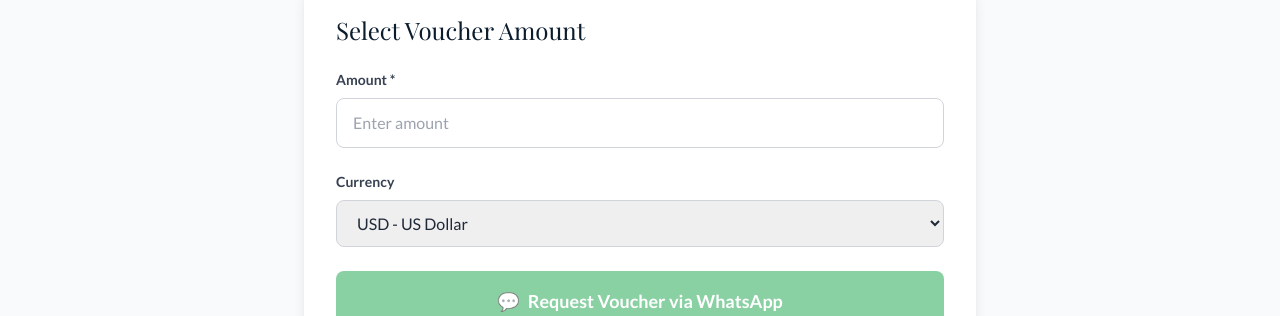
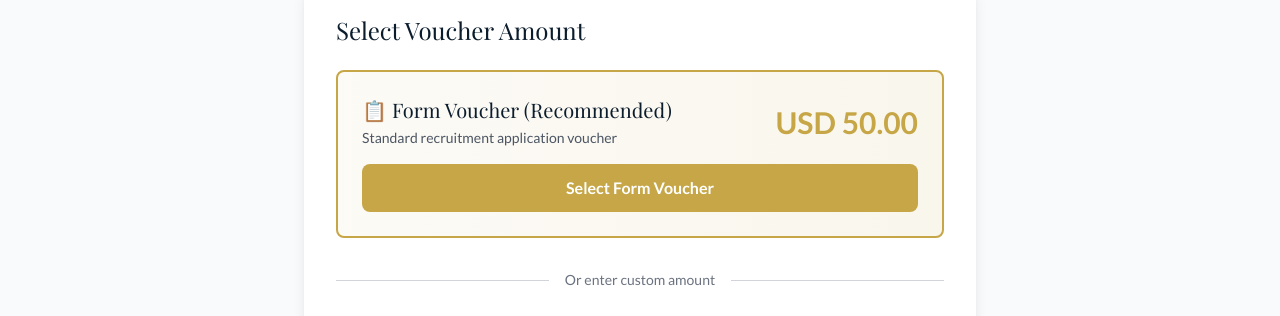
Before and after one commit to g3834713-boop/mason, a Next.js app: page /buy-voucher in a window 1280 px wide. Shown: the part 628-944 px from the top of the page. Built offline with nearby package versions, Linux system fonts and the light colour scheme; no server answers; the database is empty; a web font is replaced by a local one.

Commit message:
Add Form Voucher price management feature - Admin can now set/update Form Voucher price in Settings - Buy Voucher page displays preset Form Voucher option - Price updates automatically when admin changes it

```diff
--- a/app/api/admin/whatsapp-config/route.ts
+++ b/app/api/admin/whatsapp-config/route.ts
@@ -11,12 +11,18 @@ export async function GET() {
     const config = await WhatsAppConfig.findOne().sort({ updatedAt: -1 });
 
     if (config) {
-      return NextResponse.json({ phoneNumber: config.phoneNumber }, { status: 200 });
+      return NextResponse.json({
+        phoneNumber: config.phoneNumber,
+        formVoucherPrice: config.formVoucherPrice || 50,
+        formVoucherCurrency: config.formVoucherCurrency || 'USD'
+      }, { status: 200 });
     }
 
     // Default fallback
     return NextResponse.json({
-      phoneNumber: process.env.WHATSAPP_BUSINESS_NUMBER || '1234567890'
+      phoneNumber: process.env.WHATSAPP_BUSINESS_NUMBER || '1234567890',
+      formVoucherPrice: 50,
+      formVoucherCurrency: 'USD'
     }, { status: 200 });
   } catch (error) {
     console.error('Error fetching WhatsApp config:', error);
@@ -40,22 +46,32 @@ export async function POST(request: Request) {
       return NextResponse.json({ error: 'Forbidden' }, { status: 403 });
     }
 
-    const { phoneNumber } = await request.json();
+    const { phoneNumber, formVoucherPrice, formVoucherCurrency } = await request.json();
 
     if (!phoneNumber) {
       return NextResponse.json({ error: 'Phone number is required' }, { status: 400 });
     }
 
+    const updateData: any = {
+      phoneNumber,
+      updatedBy: decoded.userId,
+    };
+
+    // Only update Form Voucher price/currency if provided
+    if (formVoucherPrice !== undefined) {
+      updateData.formVoucherPrice = parseFloat(formVoucherPrice);
+    }
+    if (formVoucherCurrency !== undefined) {
+      updateData.formVoucherCurrency = formVoucherCurrency;
+    }
+
     // Delete old config and create new one (keep only latest)
     await WhatsAppConfig.deleteMany({});
-    await WhatsAppConfig.create({
-      phoneNumber,
-      updatedBy: decoded.userId,
-    });
+    await WhatsAppConfig.create(updateData);
 
     return NextResponse.json({
       success: true,
-      message: 'WhatsApp configuration updated successfully'
+      message: 'Configuration updated successfully'
     }, { status: 200 });
   } catch (error) {
     console.error('Error updating WhatsApp config:', error);
--- a/app/buy-voucher/page.tsx
+++ b/app/buy-voucher/page.tsx
@@ -11,6 +11,8 @@ export default function BuyVoucherPage() {
   const [amount, setAmount] = useState('');
   const [currency, setCurrency] = useState('USD');
   const [whatsappNumber, setWhatsappNumber] = useState('');
+  const [formVoucherPrice, setFormVoucherPrice] = useState(50);
+  const [formVoucherCurrency, setFormVoucherCurrency] = useState('USD');
   const [loading, setLoading] = useState(true);
 
   useEffect(() => {
@@ -23,12 +25,19 @@ export default function BuyVoucherPage() {
       if (response.ok) {
         const data = await response.json();
         setWhatsappNumber(data.phoneNumber || '1234567890');
+        setFormVoucherPrice(data.formVoucherPrice || 50);
+        setFormVoucherCurrency(data.formVoucherCurrency || 'USD');
       }
     } catch (error) {
       console.error('Error fetching WhatsApp config:', error);
     } finally {
       setLoading(false);
     }
+  };
+
+  const handleSelectFormVoucher = () => {
+    setAmount(formVoucherPrice.toString());
+    setCurrency(formVoucherCurrency);
   };
 
   const handleBuyVoucher = async () => {
@@ -110,6 +119,36 @@ export default function BuyVoucherPage() {
           <div className="bg-white rounded-lg shadow-lg p-8">
             <h2 className="font-heading text-2xl text-navy mb-6">Select Voucher Amount</h2>
 
+            {/* Form Voucher Preset */}
+            <div className="mb-8 p-6 border-2 border-gold rounded-lg bg-gradient-to-r from-gold/5 to-gold/10">
+              <div className="flex items-center justify-between mb-4">
+                <div>
+                  <h3 className="font-heading text-xl text-navy mb-1">📋 Form Voucher (Recommended)</h3>
+                  <p className="text-sm text-gray-600">Standard recruitment application voucher</p>
+                </div>
+                <div className="text-right">
+                  <div className="text-3xl font-bold text-gold">
+                    {formVoucherCurrency} {formVoucherPrice.toFixed(2)}
+                  </div>
+                </div>
+              </div>
+              <button
+                onClick={handleSelectFormVoucher}
+                className="w-full py-3 bg-gold text-white font-bold rounded-lg hover:bg-gold/90 transition"
+              >
+                Select Form Voucher
+              </button>
+            </div>
+
+            <div className="relative mb-6">
+              <div className="absolute inset-0 flex items-center">
+                <div className="w-full border-t border-gray-300"></div>
+              </div>
+              <div className="relative flex justify-center text-sm">
+                <span className="px-4 bg-white text-gray-500">Or enter custom amount</span>
+              </div>
+            </div>
+
             <div className="space-y-6">
               <div>
                 <label className="block text-sm font-semibold text-gray-700 mb-2">
--- a/app/unruly-business/page.tsx
+++ b/app/unruly-business/page.tsx
@@ -41,6 +41,8 @@ export default function AdminDashboard() {
   // WhatsApp Settings
   const [whatsappPhoneNumber, setWhatsappPhoneNumber] = useState('');
   const [whatsappMessage, setWhatsappMessage] = useState('');
+  const [formVoucherPrice, setFormVoucherPrice] = useState('50');
+  const [formVoucherCurrency, setFormVoucherCurrency] = useState('USD');
 
   // Document upload states
   const [selectedUserId, setSelectedUserId] = useState('');
@@ -102,6 +104,8 @@ export default function AdminDashboard() {
       if (response.ok) {
         const data = await response.json();
         setWhatsappPhoneNumber(data.phoneNumber);
+        setFormVoucherPrice(data.formVoucherPrice?.toString() || '50');
+        setFormVoucherCurrency(data.formVoucherCurrency || 'USD');
       }
     } catch (error) {
       console.error('Error fetching WhatsApp settings:', error);
@@ -453,18 +457,22 @@ export default function AdminDashboard() {
         method: 'POST',
         headers: { 'Content-Type': 'application/json' },
           credentials: 'include',
-        body: JSON.stringify({ phoneNumber: whatsappPhoneNumber }),
+        body: JSON.stringify({
+          phoneNumber: whatsappPhoneNumber,
+          formVoucherPrice: parseFloat(formVoucherPrice),
+          formVoucherCurrency: formVoucherCurrency
+        }),
       });
 
       if (response.ok) {
-        setWhatsappMessage('WhatsApp settings saved successfully!');
+        setWhatsappMessage('✅ Settings saved successfully!');
         setTimeout(() => setWhatsappMessage(''), 3000);
       } else {
-        setWhatsappMessage('Failed to save settings');
+        setWhatsappMessage('❌ Failed to save settings');
       }
     } catch (error) {
       console.error('Error saving settings:', error);
-      setWhatsappMessage('Error saving settings');
+      setWhatsappMessage('❌ Error saving settings');
     }
   };
 
@@ -1486,6 +1494,54 @@ export default function AdminDashboard() {
                     />
                   </div>
 
+                  {/* Form Voucher Price Section */}
+                  <div className="pt-6 border-t border-gray-200">
+                    <h3 className="text-lg font-semibold text-navy mb-4">📋 Form Voucher Settings</h3>
+                    <p className="text-gray-600 text-sm mb-4">
+                      Set the price for the standard Form Voucher that appears on the Buy Voucher page.
+                    </p>
+
+                    <div className="grid grid-cols-1 md:grid-cols-2 gap-4">
+                      <div>
+                        <label className="block text-gray-700 font-semibold mb-2">
+                          Price *
+                        </label>
+                        <input
+                          type="number"
+                          step="0.01"
+                          min="0"
+                          value={formVoucherPrice}
+                          onChange={(e) => setFormVoucherPrice(e.target.value)}
+                          placeholder="50"
+                          className="w-full px-4 py-3 border border-gray-300 rounded-lg focus:ring-2 focus:ring-gold"
+                          required
+                        />
+                      </div>
+
+                      <div>
+                        <label className="block text-gray-700 font-semibold mb-2">
+                          Currency *
+                        </label>
+                        <select
+                          value={formVoucherCurrency}
+                          onChange={(e) => setFormVoucherCurrency(e.target.value)}
+                          className="w-full px-4 py-3 border border-gray-300 rounded-lg focus:ring-2 focus:ring-gold"
+                          required
+                        >
+                          <option value="USD">USD - US Dollar</option>
+                          <option value="EUR">EUR - Euro</option>
+                          <option value="GBP">GBP - British Pound</option>
+                        </select>
+                      </div>
+                    </div>
+
+                    <div className="mt-4 p-4 bg-gold bg-opacity-10 rounded-lg border border-gold">
+                      <p className="text-sm text-navy">
+                        <span className="font-semibold">Current Form Voucher Price:</span> {formVoucherCurrency} {parseFloat(formVoucherPrice || '0').toFixed(2)}
+                      </p>
+                    </div>
+                  </div>
+
                   <div className="p-4 bg-blue-50 rounded-lg border border-blue-200">
                     <p className="text-sm text-blue-800">
                       <span className="font-semibold">💡 How to get your WhatsApp Business Phone Number:</span>
--- a/models/WhatsAppConfig.ts
+++ b/models/WhatsAppConfig.ts
@@ -2,6 +2,8 @@ import mongoose, { Schema, Document, Model } from 'mongoose';
 
 export interface IWhatsAppConfig extends Document {
   phoneNumber: string;
+  formVoucherPrice?: number;
+  formVoucherCurrency?: string;
   updatedAt: Date;
   updatedBy: mongoose.Types.ObjectId;
 }
@@ -9,6 +11,8 @@ export interface IWhatsAppConfig extends Document {
 const WhatsAppConfigSchema: Schema = new Schema(
   {
     phoneNumber: { type: String, required: true },
+    formVoucherPrice: { type: Number, default: 50 },
+    formVoucherCurrency: { type: String, default: 'USD' },
     updatedBy: { type: Schema.Types.ObjectId, ref: 'User' },
   },
   {
```
